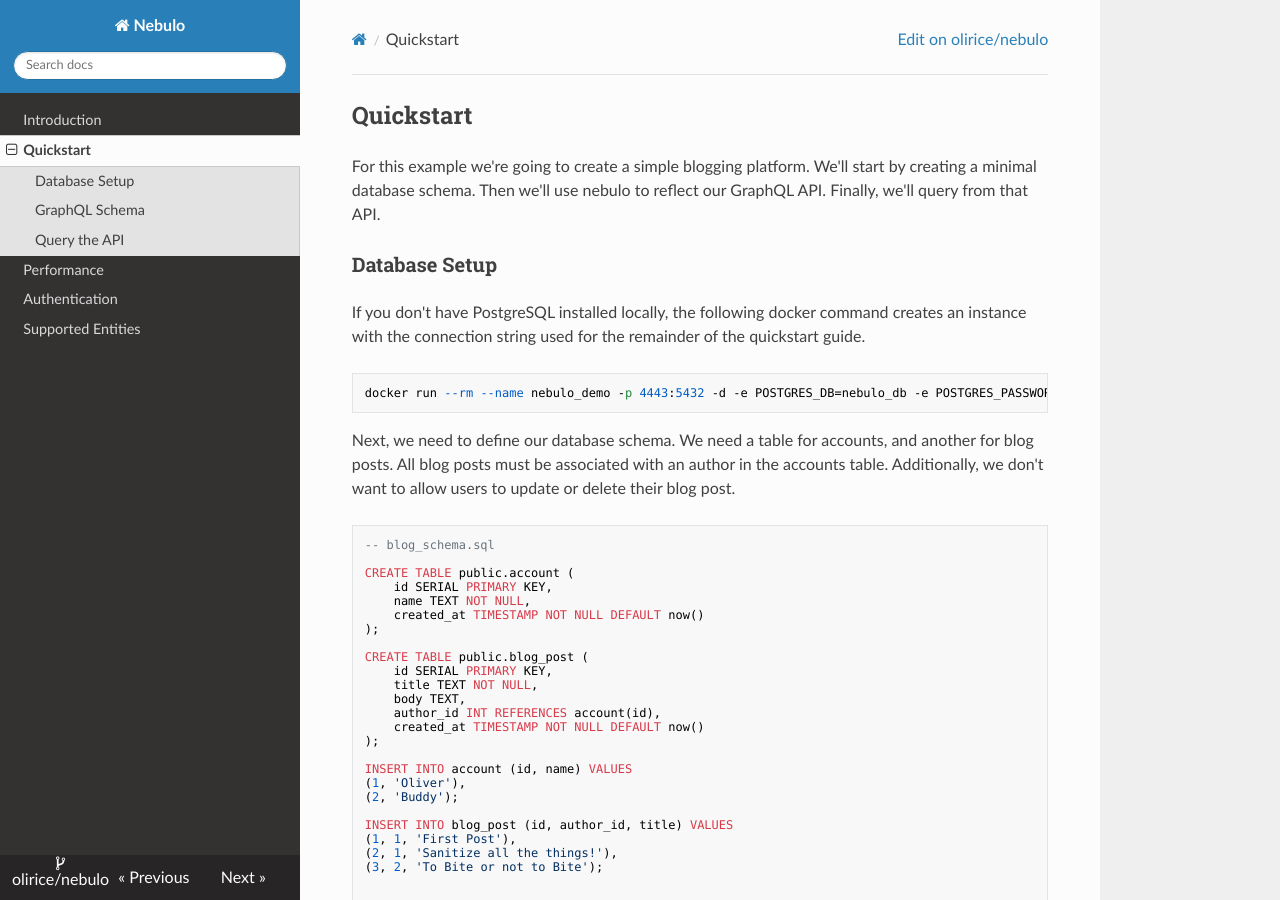
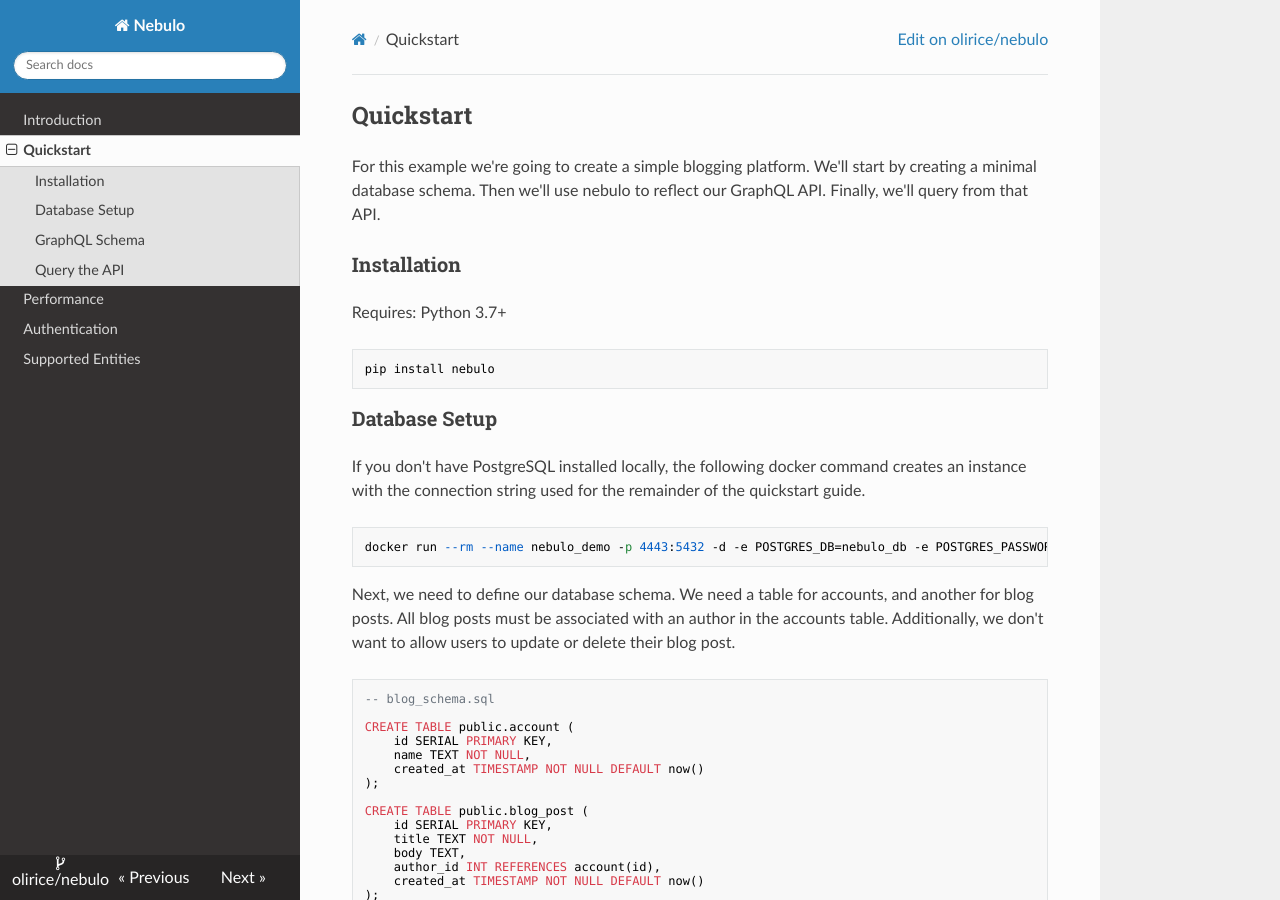
Before and after one commit to olirice/nebulo, an MkDocs documentation site: the page built from docs/quickstart.md, in a window 1280 px wide and 900 px high. Built offline with MkDocs 1.6.1, drawn with Linux system fonts in a browser that asks for light colours; nearby versions of some CDN libraries.

Commit message:
tweak doc

````diff
--- a/docs/quickstart.md
+++ b/docs/quickstart.md
@@ -1,6 +1,14 @@
 ## Quickstart
 
 For this example we're going to create a simple blogging platform. We'll start by creating a minimal database schema. Then we'll use nebulo to reflect our GraphQL API. Finally, we'll query from that API.
+
+### Installation
+
+Requires: Python 3.7+
+
+```shell
+pip install nebulo
+```
 
 ### Database Setup
 
````
